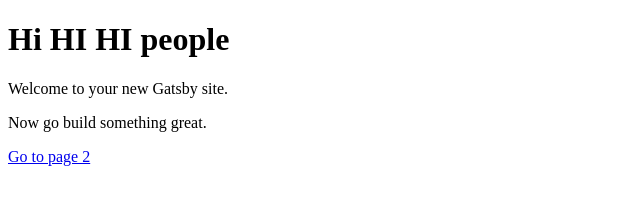
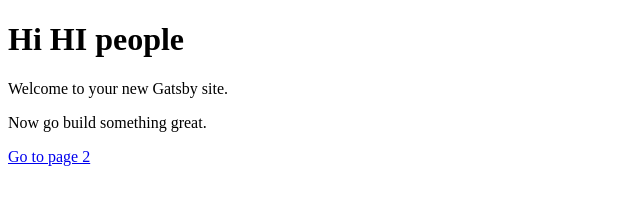
Before and after one commit to alexdi66/gatsby, a Gatsby site: page / in a window 1280 px wide. Shown: the whole page, without its empty margins (0-640 px from the left). Built offline with nearby package versions, Linux system fonts and the light colour scheme; Gatsby itself is replaced by a stand-in of ours.

Commit message:
index modificato

```diff
--- a/src/pages/index.js
+++ b/src/pages/index.js
@@ -3,7 +3,7 @@ import Link from 'gatsby-link'
 
 const IndexPage = () => (
   <div>
-    <h1>Hi HI HI people</h1>
+    <h1>Hi HI people</h1>
     <p>Welcome to your new Gatsby site.</p>
     <p>Now go build something great.</p>
     <Link to="/page-2/">Go to page 2</Link>
```
